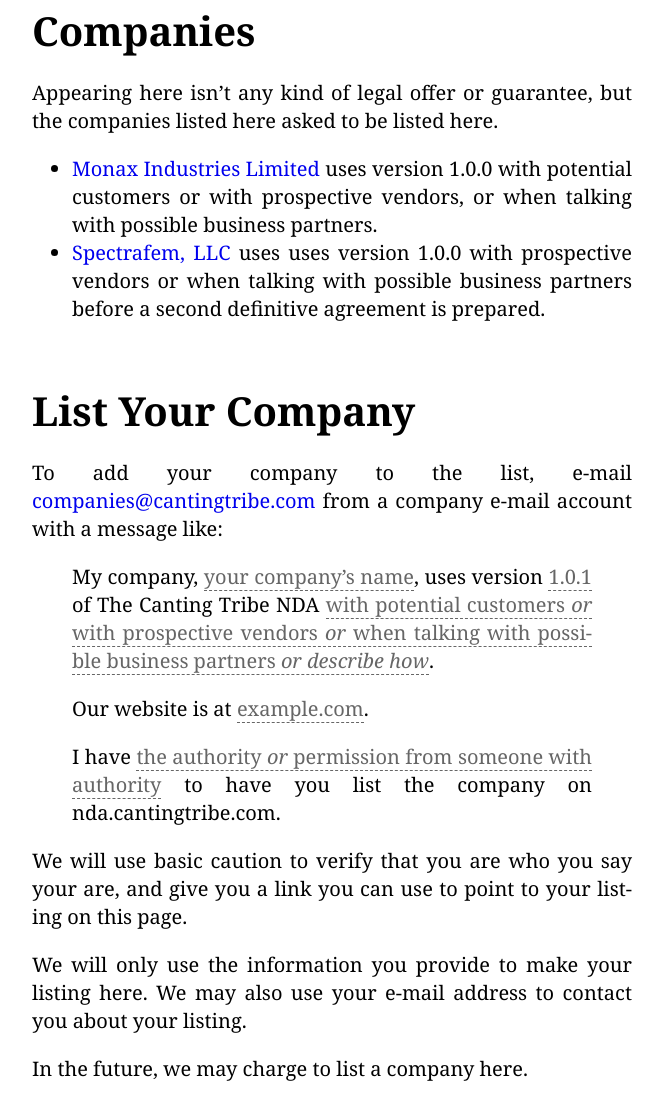
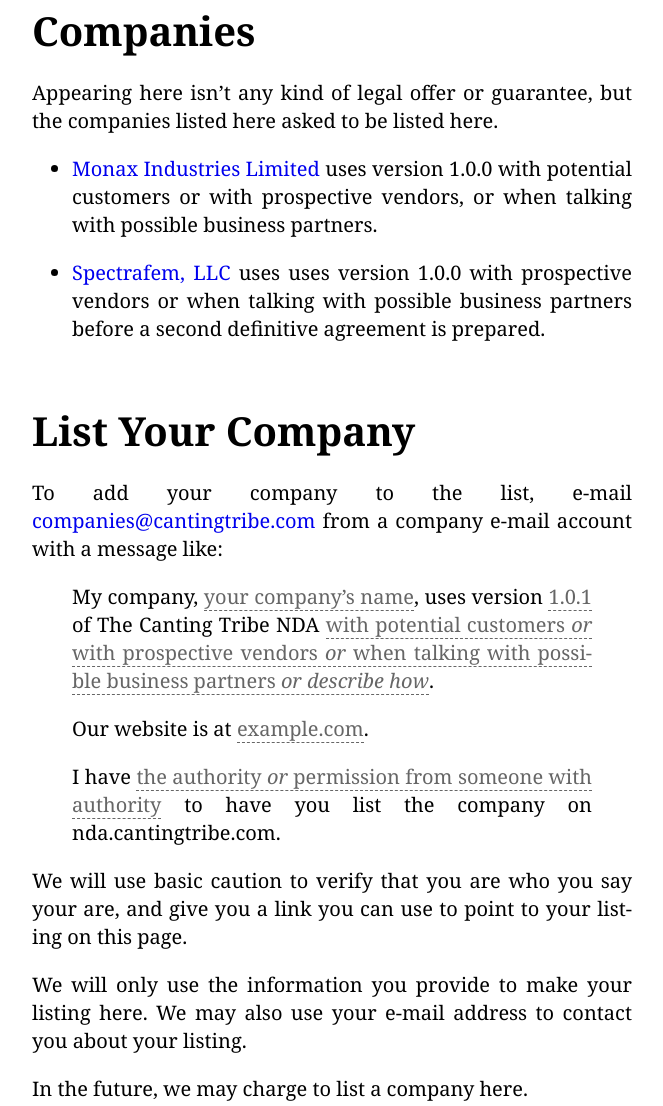
Before and after one commit to waypointnda/waypointnda.com, a plain HTML site: page index.html in a window 1280 px wide. Shown: the part 680-1786 px from the top of the page, without its empty margins (308-971 px from the left). Drawn offline with Linux system fonts and the light colour scheme.

Commit message:
Add whitespace between companies

```diff
--- a/styles.css
+++ b/styles.css
@@ -83,3 +83,7 @@
   max-width: 6.5rem;
   margin-bottom: 0.25rem;
 }
+
+li {
+  margin: 1rem 0;
+}
```
